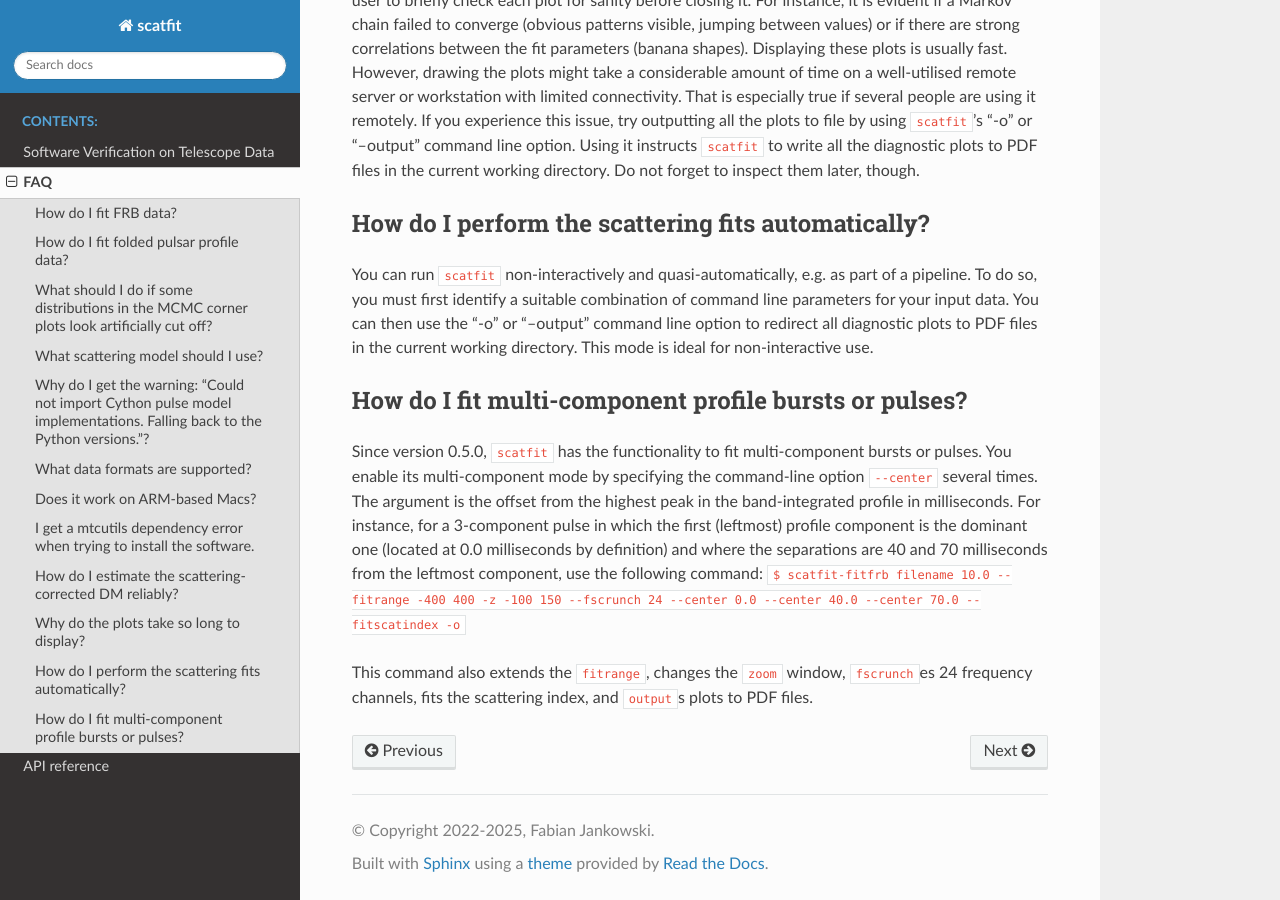
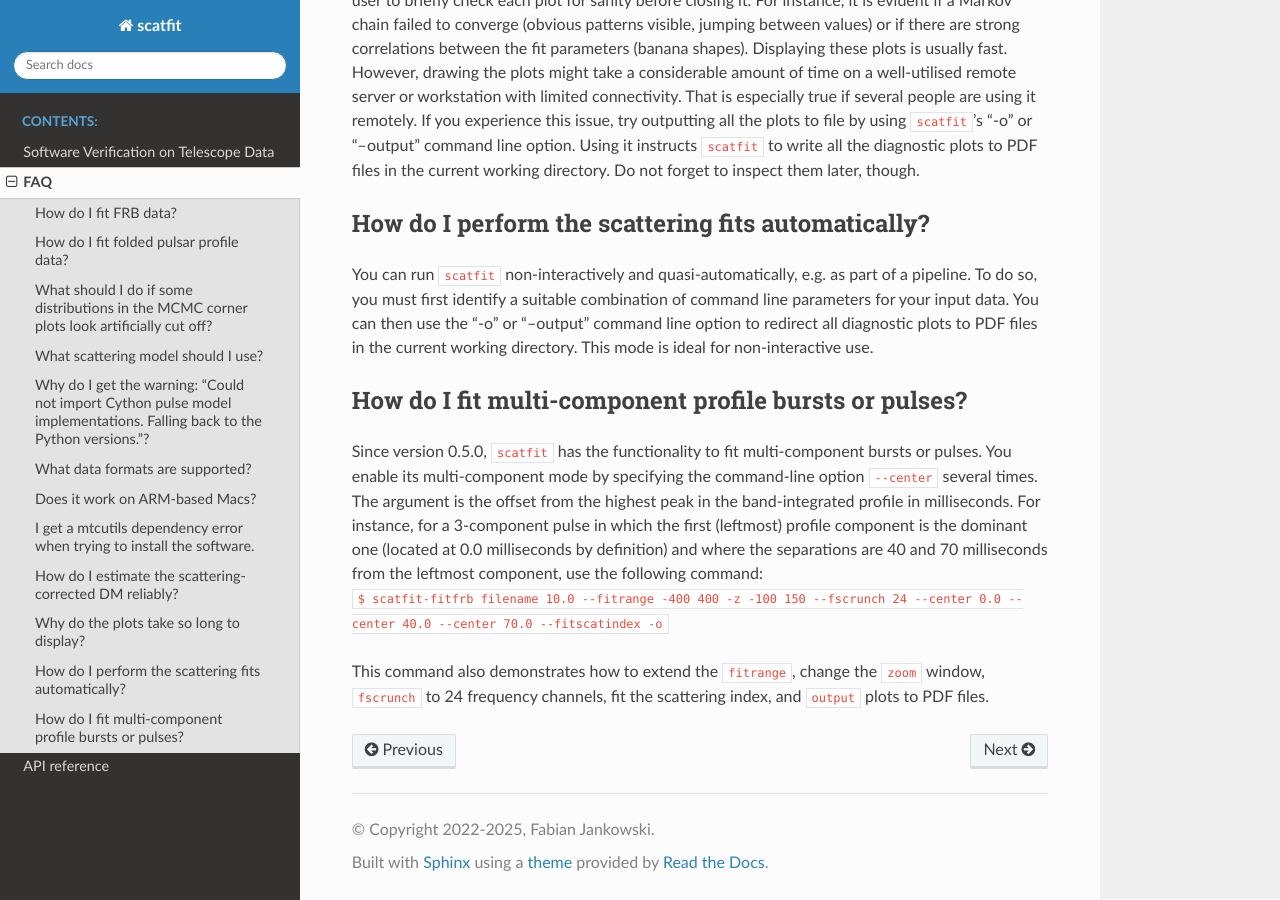
Before and after one commit to fjankowsk/scatfit, a Sphinx documentation site: the page built from docs/FAQ.md, in a window 1280 px wide and 900 px high, scrolled down 3841 px. Built offline with Sphinx 7.4.7 and the Read the Docs theme 3.1.0, drawn with Linux system fonts in a browser that asks for light colours.

Commit message:
Add line break and tweak the text.

```diff
--- a/docs/FAQ.md
+++ b/docs/FAQ.md
@@ -88,4 +88,4 @@ You can run `scatfit` non-interactively and quasi-automatically, e.g. as part of
 Since version 0.5.0, `scatfit` has the functionality to fit multi-component bursts or pulses. You enable its multi-component mode by specifying the command-line option `--center` several times. The argument is the offset from the highest peak in the band-integrated profile in milliseconds. For instance, for a 3-component pulse in which the first (leftmost) profile component is the dominant one (located at 0.0 milliseconds by definition) and where the separations are 40 and 70 milliseconds from the leftmost component, use the following command:
 `$ scatfit-fitfrb filename 10.0 --fitrange -400 400 -z -100 150 --fscrunch 24 --center 0.0 --center 40.0 --center 70.0 --fitscatindex -o`
 
-This command also extends the `fitrange`, changes the `zoom` window, `fscrunch`es 24 frequency channels, fits the scattering index, and `output`s plots to PDF files.
+This command also demonstrates how to extend the `fitrange`, change the `zoom` window, `fscrunch` to 24 frequency channels, fit the scattering index, and `output` plots to PDF files.
```
